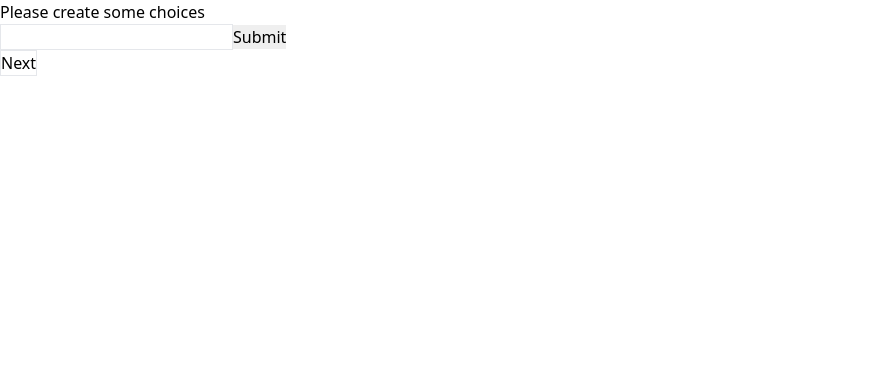
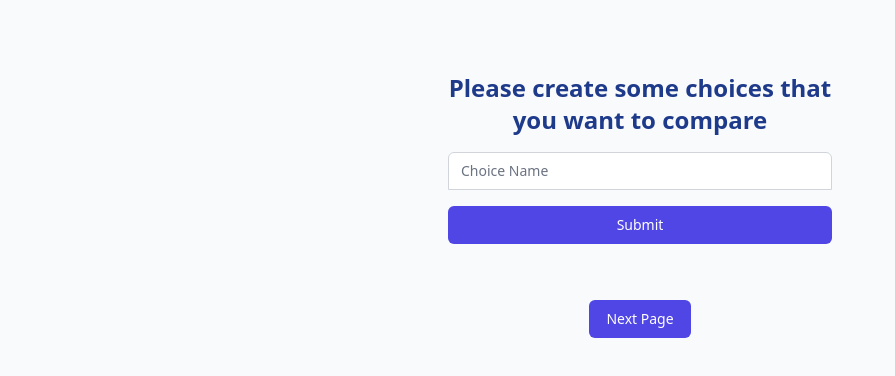
Before and after one commit to kaliq-i/frontendTask, a React (Create React App) app: page / in a window 1280 px wide. Shown: the top 376 px of the page, without its empty margins (0-895 px from the left). Built offline with nearby package versions, Linux system fonts and the light colour scheme.

Commit message:
css for choice input

```diff
--- a/public/index.html
+++ b/public/index.html
@@ -24,6 +24,8 @@
       work correctly both with client-side routing and a non-root public URL.
       Learn how to configure a non-root public URL by running `npm run build`.
     -->
+    <script src="https://kit.fontawesome.com/e787fb116e.js" crossorigin="anonymous"></script>
+
     <title>React App</title>
   </head>
   <body>
--- a/src/components/inputs/choicesInput.tsx
+++ b/src/components/inputs/choicesInput.tsx
@@ -34,30 +34,53 @@ const ChoicesInput = ({choices, addChoice, removeChoice, updateDisplay}:IInputCh
     }
 
     return (
-        <>
+        <div className="min-h-screen flex-wrap flex flex-col items-center justify-start bg-gray-50 py-12 px-4 sm:px-6 lg:px-8">
 
-            <div>
-                <h1> Please create some choices</h1>
-                <form onSubmit={(event) => handleSubmitChoice(event)}>
-                    <input type="text" className="border" required={true}/>
-                    <input type="submit"/>
+            {error &&  <div role="alert" className="max-w-md w-full mt-5 mb-5">
+                    <div className="bg-red-500 text-white font-bold rounded-t px-4 py-2">
+                        Error
+                    </div>
+                    <div className="border border-t-0 border-red-400 rounded-b bg-red-100 px-4 py-3 text-red-700">
+                        <p>{error}</p>
+                    </div>
+                </div>}
+
+
+            <div className="max-w-sm" >
+                <p className="mt-6 text-center text-2xl font-extrabold text-blue-900"> Please create some choices that you want to compare</p>
+                <form onSubmit={(event) => handleSubmitChoice(event)}
+                className="flex flex-wrap flex-col mt-4 "
+                >
+                    <input type="text"
+                    className="appearance-none rounded-none relative block w-full px-3 py-2 border border-gray-300 placeholder-gray-500 text-gray-900 rounded-t-md focus:outline-none focus:ring-indigo-500 focus:border-indigo-500 focus:z-10 sm:text-sm"
+                    placeholder="Choice Name"
+                    required={true}/>
+
+                    <input type="submit"
+                    className="w-full mt-4 flex justify-center py-2 px-4 border border-transparent text-sm font-medium rounded-md text-white bg-indigo-600 hover:bg-indigo-700 focus:outline-none focus:ring-2 focus:ring-offset-2 focus:ring-indigo-500"
+                    />
                 </form>
             </div>
 
-            <div>
+
+            <div className="flex flex-row flex-wrap w-full mt-10">
+
                 {choices.map((element:string, index:number) => {
                     return (
-                    <div key={index} className="w-40 mb-4 h-16 m-5 flex items-center px-5 justify-center flex-col border border-opacity-100 text-base font-medium rounded-md bg-white shadow-md  md:text-lg">
+                    <div key={index} className="w-auto mb-4 h-16 m-5 flex relative items-center px-5 justify-center flex-col border border-opacity-100 text-base font-medium rounded-md bg-white shadow-md  md:text-lg">
                         <p>{element}</p>
-                        <button onClick={() => handleRemoveChoice(index)} className="border">delete</button>
+                        <button onClick={() => handleRemoveChoice(index)} className="absolute -top-2 -right-2">
+                            <i className="fas fa-times-circle text-red-500"></i>
+                        </button>
                     </div>
                     )
                 })}
             </div>
 
-             {error && <div>{error}</div>}
-            <button className="border" onClick={() => toNextPage()}>Next</button>
-        </>
+
+            <button className="w-auto mt-4 flex justify-center py-2 px-4 border border-transparent text-sm font-medium rounded-md text-white bg-indigo-600 hover:bg-indigo-700 focus:outline-none focus:ring-2 focus:ring-offset-2 focus:ring-indigo-500 "
+            onClick={() => toNextPage()}>Next Page </button>
+        </div>
     )
 }
 
--- a/tailwind.config.js
+++ b/tailwind.config.js
@@ -1,6 +1,6 @@
 module.exports = {
   purge: {
-    enabled: true,
+    enabled: false,
     content: [
       './src/**/*.tsx',
      './public/**/*.html',
```
Also changed, not shown: src/styles/tailwind.css.
